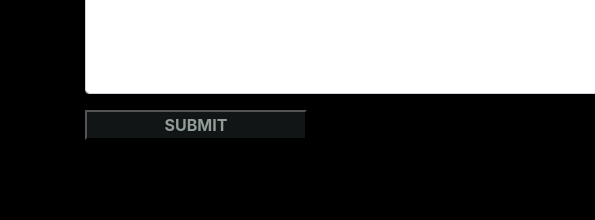
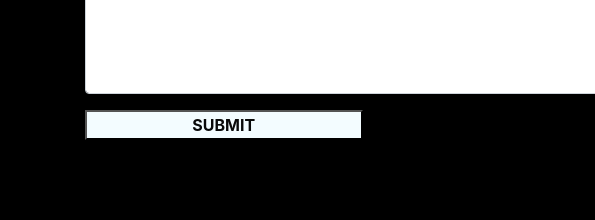
Before and after one commit to nikhilpg/personalwebsite, a plain HTML site: page index.html in a window 1280 px wide. Shown: the part 2003-2223 px from the top of the page, 0-595 px from the left. Drawn offline with nearby package versions, Linux system fonts and the light colour scheme.

Commit message:
Update index.html

```diff
--- a/index.html
+++ b/index.html
@@ -201,7 +201,7 @@
 
 
         <div>
-        <button type="submit"  style="width: 20%; background-color: #121516; color:#929c97"><b>SUBMIT</b></button>
+        <button type="submit"  style="width: 25%; background-color: #f3fcff; color:#0a0a0a"><b>SUBMIT</b></button>
       </div>
       </form>
     </div>
```
